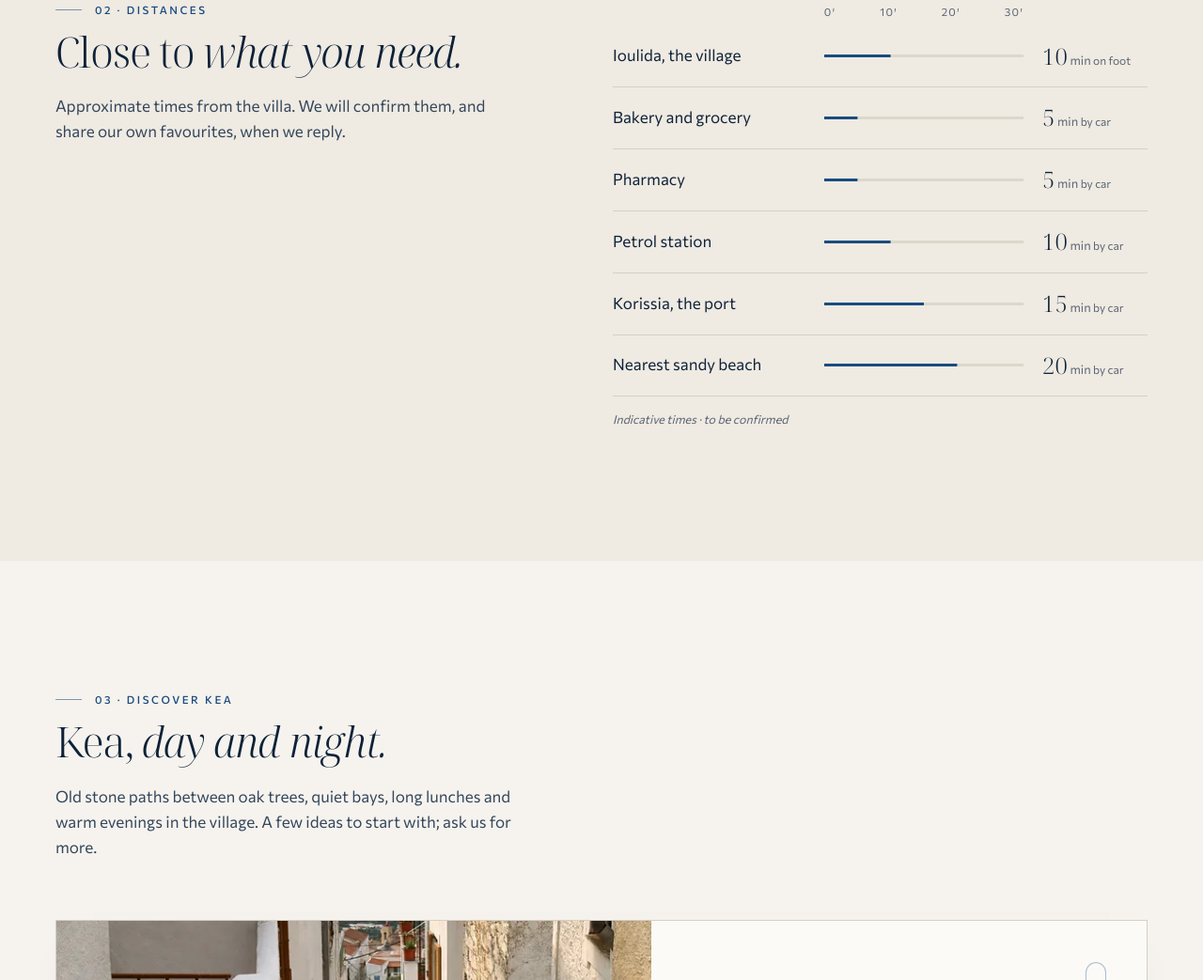
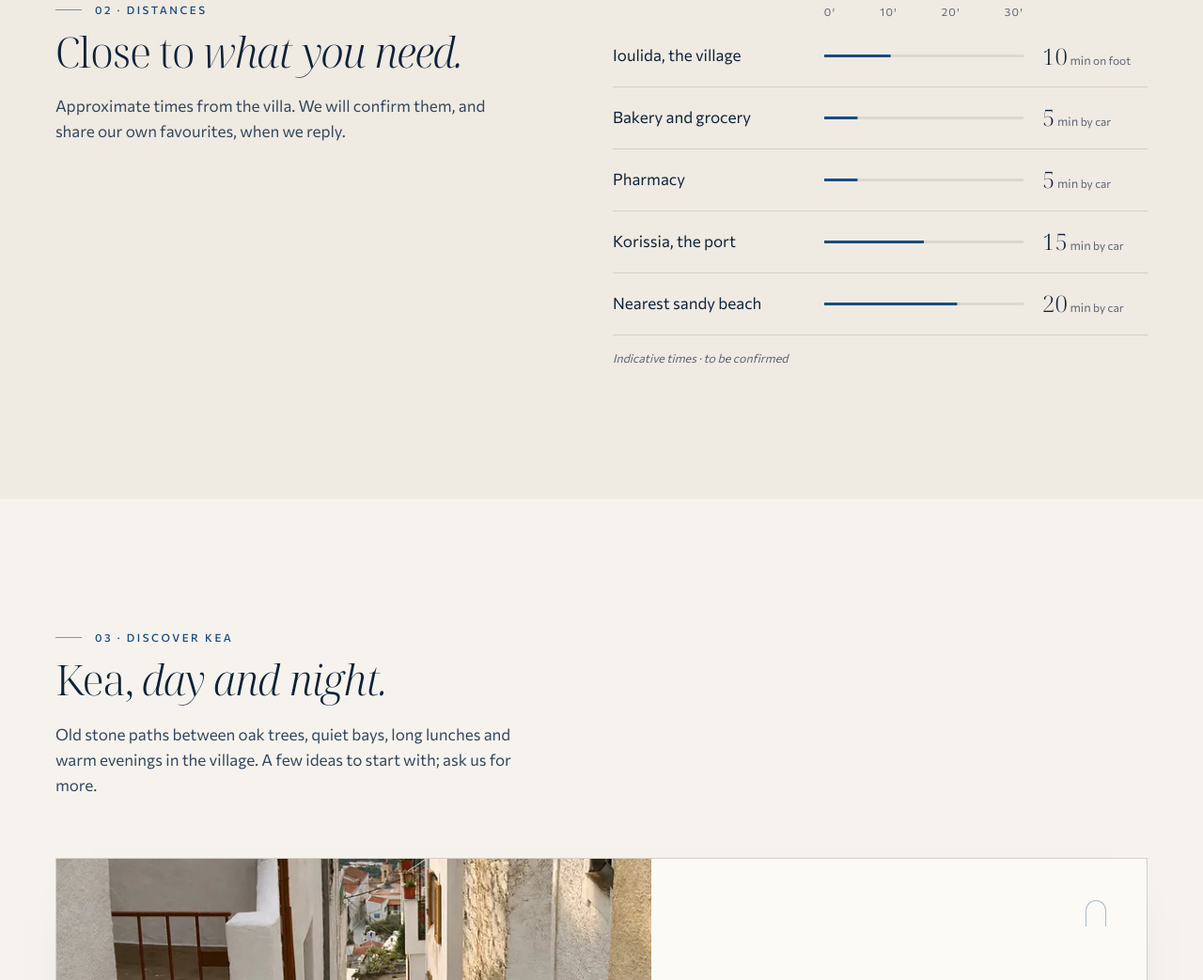
Before and after one commit to mimerkou/cycladic-villa-kea, a plain HTML site: page location.html in a window 1280 px wide. Shown: the part 3312-4355 px from the top of the page at 94% size. Drawn offline with Linux system fonts and the light colour scheme.

Commit message:
Fine-tuning: villa intro and practical text, location distances
- The villa: the intro no longer says "newly built"; the Practical note now reads
  "We confirm everything personally when we reply to your request" (no names).
- Location: removed the petrol station from the distances.

Co-Authored-By: Claude Opus 5.5 <noreply@anthropic.com>
Claude-Session: https://claude.ai/code/session_01MXZdWbUBMWPLfBQ5BFUMp5

```diff
--- a/js/location.js
+++ b/js/location.js
@@ -100,7 +100,6 @@
   "d1": "Ioulida, the village",
   "d2": "Bakery and grocery",
   "d3": "Pharmacy",
-  "d4": "Petrol station",
   "d5": "Korissia, the port",
   "d6": "Nearest sandy beach",
   "distNote": "Indicative times · to be confirmed",
@@ -219,7 +218,6 @@
   "d1": "Ιουλίδα, το χωριό",
   "d2": "Φούρνος και παντοπωλείο",
   "d3": "Φαρμακείο",
-  "d4": "Πρατήριο καυσίμων",
   "d5": "Κορησσία, το λιμάνι",
   "d6": "Η κοντινότερη αμμουδιά",
   "distNote": "Ενδεικτικοί χρόνοι · προς επιβεβαίωση",
--- a/location.html
+++ b/location.html
@@ -176,13 +176,10 @@
         <li style="--i:2; --v:0.167"><span class="dist__name" data-i18n="d3">Pharmacy</span>
           <span class="dist__bar" aria-hidden="true"><span></span></span>
           <span class="dist__val"><b>5</b> <span data-i18n="min">min</span> <span class="dist__how" data-i18n="byCar">by car</span></span></li>
-        <li style="--i:3; --v:0.333"><span class="dist__name" data-i18n="d4">Petrol station</span>
-          <span class="dist__bar" aria-hidden="true"><span></span></span>
-          <span class="dist__val"><b>10</b> <span data-i18n="min">min</span> <span class="dist__how" data-i18n="byCar">by car</span></span></li>
-        <li style="--i:4; --v:0.500"><span class="dist__name" data-i18n="d5">Korissia, the port</span>
+        <li style="--i:3; --v:0.500"><span class="dist__name" data-i18n="d5">Korissia, the port</span>
           <span class="dist__bar" aria-hidden="true"><span></span></span>
           <span class="dist__val"><b>15</b> <span data-i18n="min">min</span> <span class="dist__how" data-i18n="byCar">by car</span></span></li>
-        <li style="--i:5; --v:0.667"><span class="dist__name" data-i18n="d6">Nearest sandy beach</span>
+        <li style="--i:4; --v:0.667"><span class="dist__name" data-i18n="d6">Nearest sandy beach</span>
           <span class="dist__bar" aria-hidden="true"><span></span></span>
           <span class="dist__val"><b>20</b> <span data-i18n="min">min</span> <span class="dist__how" data-i18n="byCar">by car</span></span></li>
       </ul>
```
Also changed, not shown: js/villa.js (+4 -4 lines), villa.html (+2 -2 lines), README.md.
